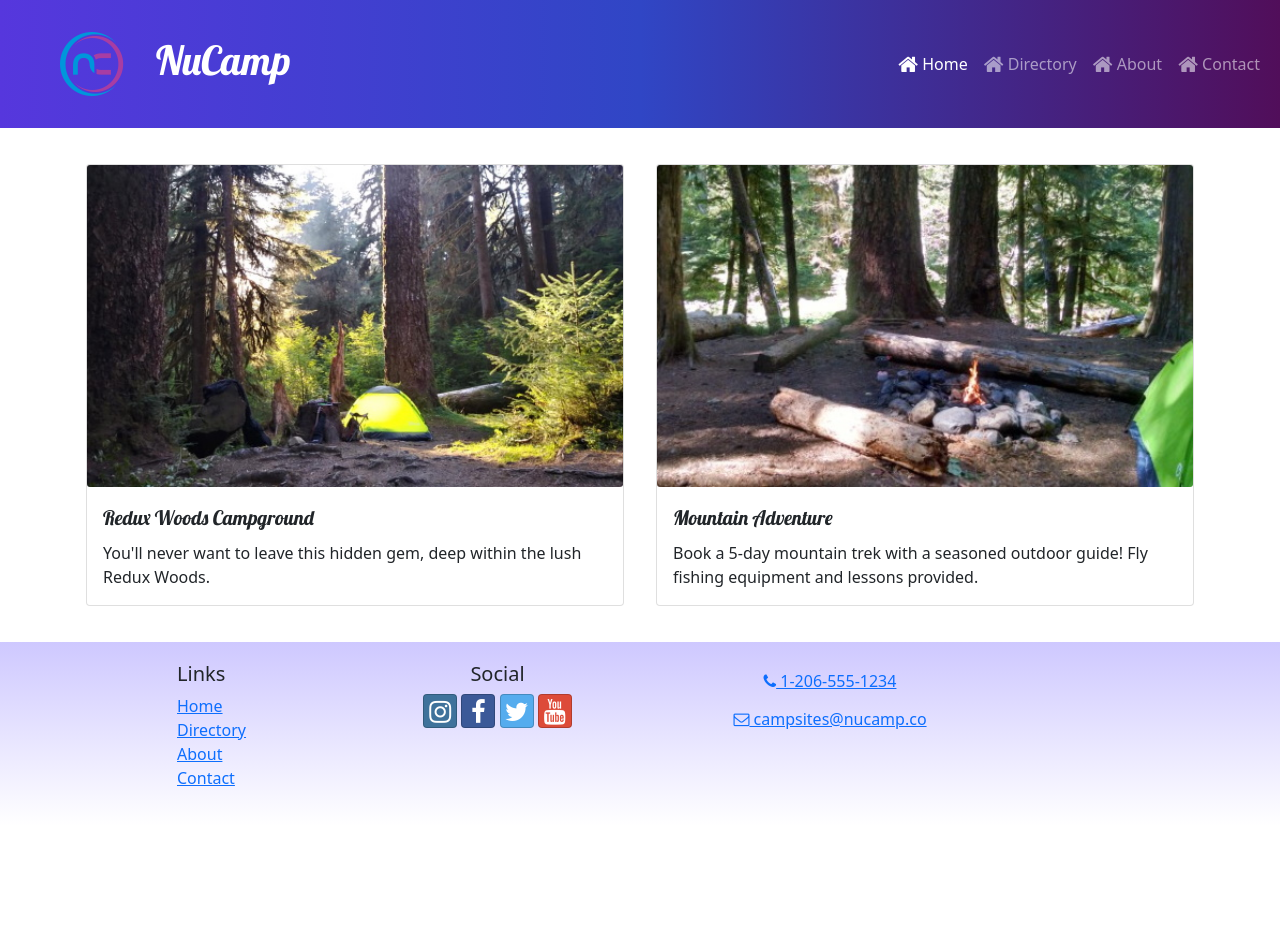
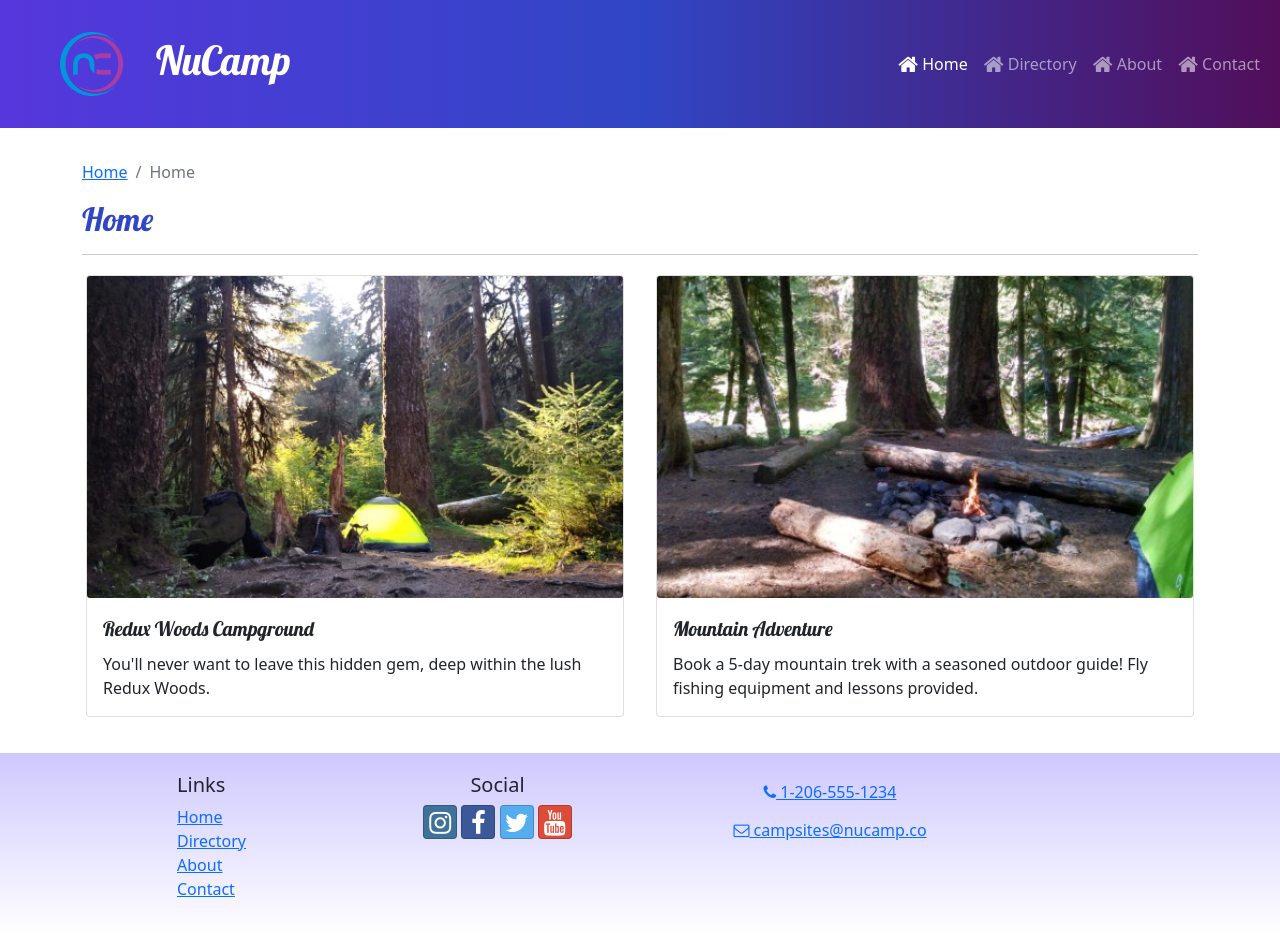
Before and after one commit to david-colon/nucampsite, a React (Create React App) app: page / in a window 1280 px wide. Before the commit the page ends 826 px from the top, so only its background shows below. Built offline with nearby package versions, Linux system fonts and the light colour scheme.

Commit message:
Breadcrumbs SubHeader

```diff
--- /dev/null
+++ b/src/components/SubHeader.js
@@ -0,0 +1,28 @@
+import { Col, Row, Breadcrumb, BreadcrumbItem } from 'reactstrap'
+import { Link } from 'react-router-dom'
+
+const SubHeader = ({ current, detail }) => {
+    return (
+        <Row>
+            <Col>
+                <Breadcrumb>
+                    <BreadcrumbItem>
+                        <Link to='/'>Home</Link>
+                    </BreadcrumbItem>
+                    {detail && (
+                        <BreadcrumbItem>
+                            <Link to='/directory'>Directory</Link>
+                        </BreadcrumbItem>
+                    )}
+                    <BreadcrumbItem active>
+                        {current}
+                    </BreadcrumbItem>
+                </Breadcrumb>
+                <h2>{current}</h2>
+                <hr />
+            </Col>
+        </Row>
+    );
+};
+
+export default SubHeader;
--- a/src/pages/CampsiteDetailPage.js
+++ b/src/pages/CampsiteDetailPage.js
@@ -3,6 +3,7 @@
 import { selectCampsiteById } from '../features/campsites/campsitesSlice'
 import CampsiteDetail from '../features/campsites/CampsiteDetail'
 import CommentsList from "../features/comments/CommentsList"
+import SubHeader from '../components/SubHeader'
 
 const CampsiteDetailPage = () => {
     const { campsiteId } = useParams();
@@ -10,6 +11,7 @@
 
     return (
         <Container>
+            <SubHeader current={campsite.name} detail={true} />
             <Row>
                 <CampsiteDetail campsite={campsite} />
                 <CommentsList campsiteId={campsiteId} />
--- a/src/pages/CampsitesDirectoryPage.js
+++ b/src/pages/CampsitesDirectoryPage.js
@@ -1,9 +1,11 @@
 import { Container } from 'reactstrap';
 import CampsiteList from '../features/campsites/CampsitesList';
+import SubHeader from '../components/SubHeader'
 
 const CampsitesDirectoryPage = () => {
     return (
         <Container>
+        <SubHeader current='Directory' />
             <CampsiteList />
         </Container>
     );
--- a/src/pages/HomePage.js
+++ b/src/pages/HomePage.js
@@ -1,9 +1,11 @@
 import { Container } from 'reactstrap';
 import DisplayList from '../features/display/DisplayList';
+import SubHeader from '../components/SubHeader'
 
 const HomePage = () => {
     return (
         <Container>
+        <SubHeader current='Home' />
             <DisplayList />
         </Container>
     );
```
